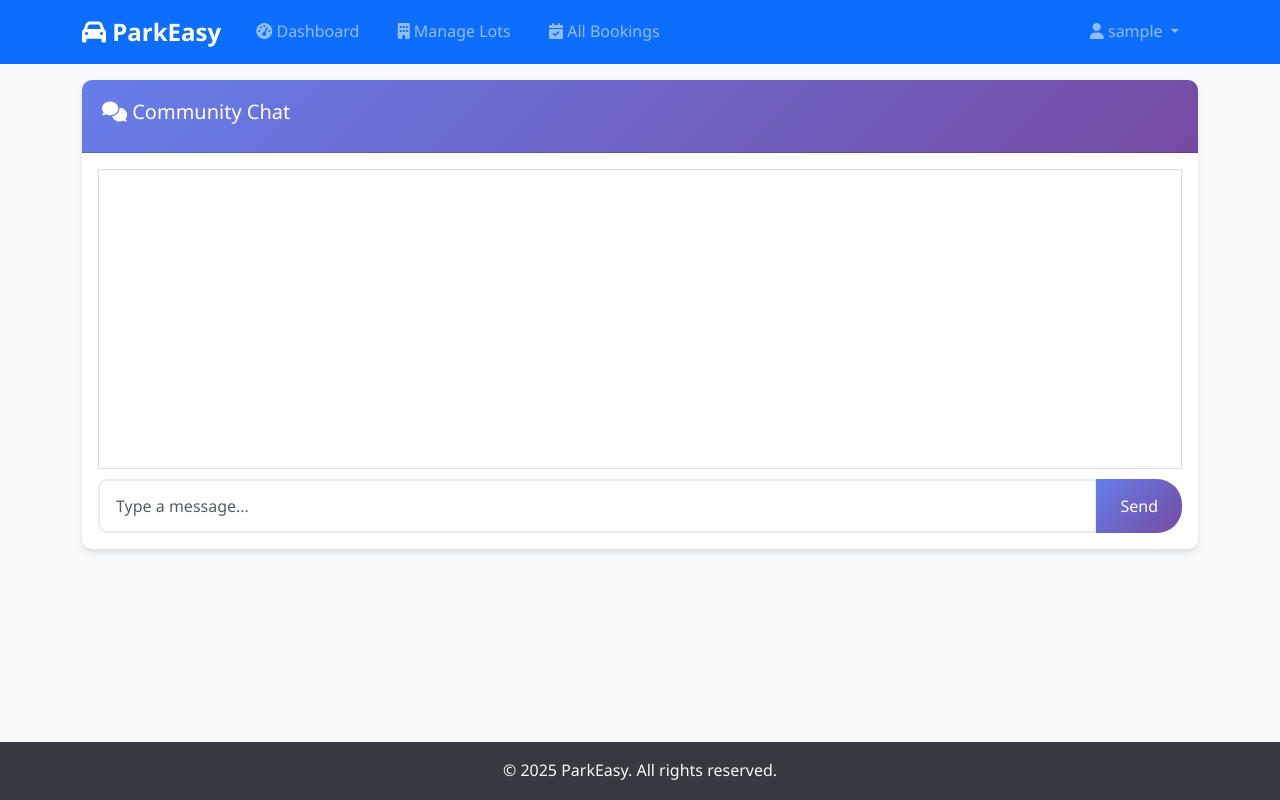
After one commit to 23f3002565/vehicle_parking1, a Flask app: page /chat in a window 1280 px wide. The commit adds this page. Run offline with Flask 3, Linux system fonts and the light colour scheme; the visitor is signed in with stand-in values (Sample User, id 1); data that the repository does not hold is empty; some libraries are stand-ins or nearby versions.

Commit message:
Added new feature: <chat>

```diff
--- a/app.py
+++ b/app.py
@@ -4,9 +4,13 @@ from datetime import datetime, timedelta
 from models.user_model import init_db, add_user, check_user
 from models.slot_model import init_slot_db, add_slot, get_all_slots, delete_slot, get_lot_slot_counts, get_lot_slot_summary
 from models.booking_model import init_booking_db, add_booking, get_user_bookings, release_booking
+from flask_socketio import SocketIO, emit, join_room, leave_room
+from models.chat_model import init_chat_db, add_message, get_recent_messages, get_online_users
+import json
 
 app = Flask(__name__)
 app.secret_key = 'secret123'
+socketio = SocketIO(app, cors_allowed_origins="*")
 
 #  Seed admin user
 def seed_admin():
@@ -24,6 +28,7 @@ def seed_admin():
 init_db()
 init_slot_db()
 init_booking_db()
+init_chat_db()
 seed_admin()
 
 # ---------------- PUBLIC ROUTES ----------------
@@ -522,7 +527,80 @@ def get_notifications():
 
     return jsonify(notifications)
 
+# ---------------- CHAT ROUTES ----------------
+
+@app.route('/chat')
+def chat():
+    if 'username' not in session:
+        flash("Please login to access chat!")
+        return redirect('/login')
+
+    messages = get_recent_messages()
+    online_users = get_online_users()
+
+    return render_template('chat.html',
+                         messages=messages,
+                         online_users=online_users,
+                         current_user=session['username'],
+                         is_admin=session.get('is_admin', 0))
+
+@app.route('/api/chat/messages')
+def get_chat_messages():
+    if 'username' not in session:
+        return jsonify({'error': 'Unauthorized'}), 401
+
+    messages = get_recent_messages()
+    return jsonify([{
+        'username': msg[0],
+        'message': msg[1],
+        'timestamp': msg[2],
+        'is_admin': msg[3]
+    } for msg in messages])
+
+# SocketIO Events
+@socketio.on('connect')
+def on_connect():
+    if 'username' in session:
+        join_room('general_chat')
+        emit('status', {
+            'msg': f"{session['username']} has entered the chat.",
+            'username': session['username'],
+            'is_admin': session.get('is_admin', 0)
+        }, room='general_chat')
+
+@socketio.on('disconnect')
+def on_disconnect():
+    if 'username' in session:
+        leave_room('general_chat')
+        emit('status', {
+            'msg': f"{session['username']} has left the chat.",
+            'username': session['username']
+        }, room='general_chat')
+
+@socketio.on('message')
+def handle_message(data):
+    if 'username' not in session:
+        return
+
+    username = session['username']
+    message = data['message']
+    is_admin = session.get('is_admin', 0)
+
+    # Save to database
+    add_message(username, message, is_admin)
+
+    # Broadcast to all users
+    emit('message', {
+        'username': username,
+        'message': message,
+        'timestamp': datetime.now().strftime('%Y-%m-%d %H:%M:%S'),
+        'is_admin': is_admin
+    }, room='general_chat')
+
 # ---------------- RUN ----------------
 
+# Replace the existing if __name__ == '__main__': section with this
 if __name__ == '__main__':
-    app.run(debug=True)
+    import os
+    port = int(os.environ.get('PORT', 5000))
+    socketio.run(app, host='0.0.0.0', port=port, debug=True)
--- /dev/null
+++ b/models/chat_model.py
@@ -0,0 +1,64 @@
+import sqlite3
+from datetime import datetime
+
+def init_chat_db():
+    conn = sqlite3.connect('database.db')
+    cur = conn.cursor()
+
+    # Create chat messages table
+    cur.execute('''
+        CREATE TABLE IF NOT EXISTS chat_messages (
+            id INTEGER PRIMARY KEY AUTOINCREMENT,
+            username TEXT NOT NULL,
+            message TEXT NOT NULL,
+            timestamp DATETIME DEFAULT CURRENT_TIMESTAMP,
+            is_admin INTEGER DEFAULT 0
+        )
+    ''')
+
+    conn.commit()
+    conn.close()
+
+def add_message(username, message, is_admin=0):
+    conn = sqlite3.connect('database.db')
+    cur = conn.cursor()
+
+    cur.execute('''
+        INSERT INTO chat_messages (username, message, is_admin)
+        VALUES (?, ?, ?)
+    ''', (username, message, is_admin))
+
+    conn.commit()
+    message_id = cur.lastrowid
+    conn.close()
+    return message_id
+
+def get_recent_messages(limit=50):
+    conn = sqlite3.connect('database.db')
+    cur = conn.cursor()
+
+    cur.execute('''
+        SELECT username, message, timestamp, is_admin
+        FROM chat_messages
+        ORDER BY timestamp DESC
+        LIMIT ?
+    ''', (limit,))
+
+    messages = cur.fetchall()
+    conn.close()
+    return list(reversed(messages))
+
+def get_online_users():
+    conn = sqlite3.connect('database.db')
+    cur = conn.cursor()
+
+    cur.execute('''
+        SELECT DISTINCT username, is_admin
+        FROM chat_messages
+        WHERE timestamp >= datetime('now', '-1 hour')
+        ORDER BY username
+    ''')
+
+    users = cur.fetchall()
+    conn.close()
+    return users
--- a/requirements.txt
+++ b/requirements.txt
@@ -1,2 +1,5 @@
 Flask==2.3.3
 gunicorn
+Flask-SocketIO==5.3.6
+python-socketio
+python-engineio
--- a/templates/base.html
+++ b/templates/base.html
@@ -277,6 +277,9 @@
                             <li class="nav-item">
                                 <a class="nav-link" href="/user/bookings"><i class="fas fa-list"></i> My Bookings</a>
                             </li>
+                            <li class="nav-item">
+                                <a class="nav-link" href="/chat"><i class="fas fa-comments"></i> Community Chat</a>
+                            </li>
                         {% endif %}
                     {% endif %}
                 </ul>
--- /dev/null
+++ b/templates/chat.html
@@ -0,0 +1,59 @@
+{% extends 'base.html' %}
+
+{% block title %}Community Chat{% endblock %}
+
+{% block content %}
+<div class="container">
+    <div class="card">
+        <div class="card-header">
+            <h5><i class="fas fa-comments"></i> Community Chat</h5>
+        </div>
+        <div class="card-body">
+            <div id="messages" style="height: 300px; overflow-y: auto; border: 1px solid #ddd; padding: 10px; margin-bottom: 10px;">
+                {% for message in messages %}
+                <div class="mb-2">
+                    <strong {% if message[3] %}class="text-danger"{% endif %}>
+                        {{ message[0] }}{% if message[3] %} (Admin){% endif %}:
+                    </strong>
+                    {{ message[1] }}
+                    <small class="text-muted">({{ message[2] }})</small>
+                </div>
+                {% endfor %}
+            </div>
+            <div class="input-group">
+                <input type="text" id="messageInput" class="form-control" placeholder="Type a message...">
+                <button class="btn btn-primary" onclick="sendMessage()">Send</button>
+            </div>
+        </div>
+    </div>
+</div>
+
+<script src="https://cdnjs.cloudflare.com/ajax/libs/socket.io/4.7.2/socket.io.js"></script>
+<script>
+const socket = io();
+
+function sendMessage() {
+    const input = document.getElementById('messageInput');
+    const message = input.value.trim();
+    if (message) {
+        socket.emit('message', {message: message});
+        input.value = '';
+    }
+}
+
+socket.on('message', function(data) {
+    const messages = document.getElementById('messages');
+    const div = document.createElement('div');
+    div.className = 'mb-2';
+    div.innerHTML = `<strong ${data.is_admin ? 'class="text-danger"' : ''}>${data.username}${data.is_admin ? ' (Admin)' : ''}:</strong> ${data.message} <small class="text-muted">(${data.timestamp})</small>`;
+    messages.appendChild(div);
+    messages.scrollTop = messages.scrollHeight;
+});
+
+document.getElementById('messageInput').addEventListener('keypress', function(e) {
+    if (e.key === 'Enter') {
+        sendMessage();
+    }
+});
+</script>
+{% endblock %}
--- a/templates/dashboard.html
+++ b/templates/dashboard.html
@@ -24,5 +24,10 @@
       <i class="bi bi-box-arrow-right"></i> Logout
     </a>
   </div>
+  <div class="col-md-3">
+    <a href="/chat" class="btn btn-secondary w-100">
+        <i class="fas fa-comments"></i> Chat
+    </a>
+  </div>
 </div>
 {% endblock %}
```
Also changed, not shown: templates/admin_dashboard.html (+8 -0 lines), templates/static/css/styles.css (+37 -0 lines), database.db, 1 other file.
